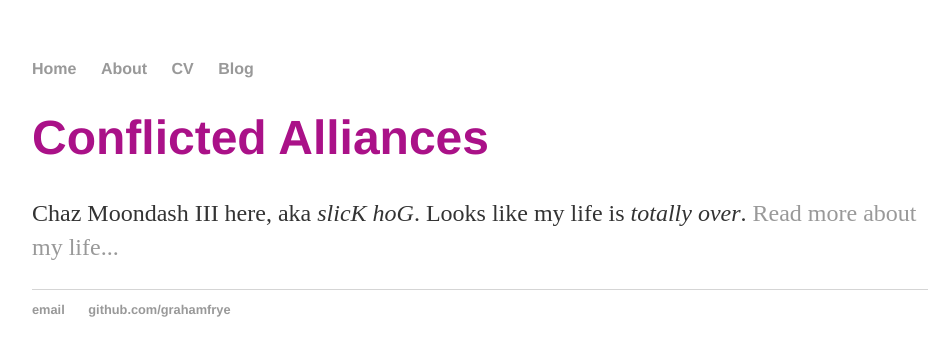
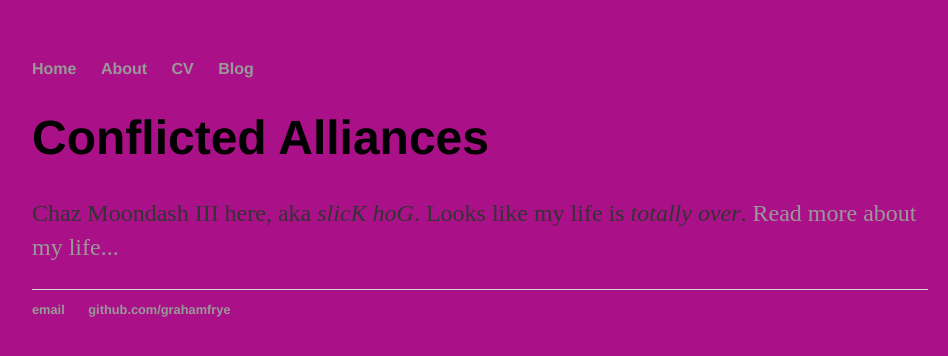
Before and after one commit to GrahamFrye/Conflicted-Alliances, a Jekyll site: the page built from index.html, in a window 1280 px wide. Shown: the top 356 px of the page, without its empty margins (160-1108 px from the left). Built offline with Jekyll 4.4.1, drawn with Linux system fonts in a browser that asks for light colours.

Commit message:
Update main.css

```diff
--- a/css/main.css
+++ b/css/main.css
@@ -1,7 +1,7 @@
 body {
     margin: 60px auto;
     width: 70%;
-    color: #aa1188;
+    background-color: #aa1188;
 }
 nav ul, footer ul {
     font-family:'Helvetica', 'Arial', 'Sans-Serif';
```
